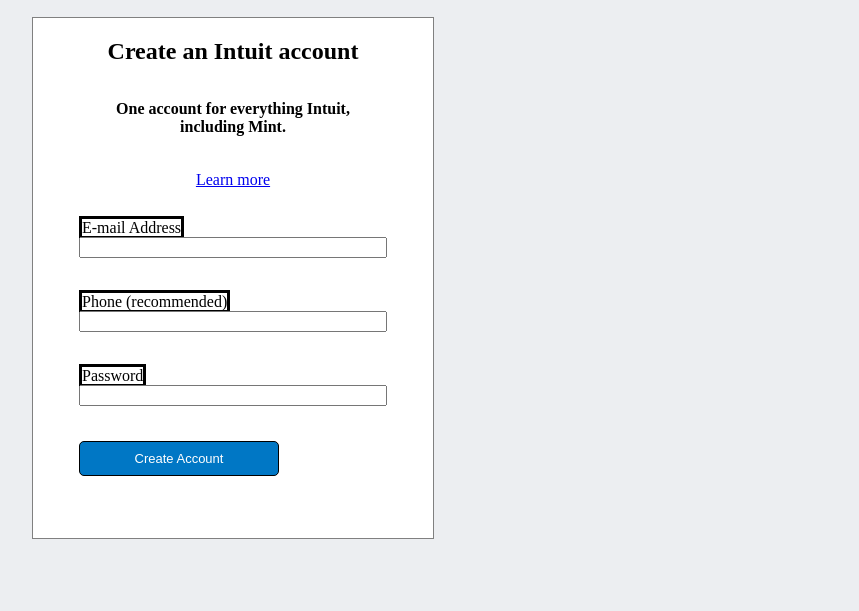
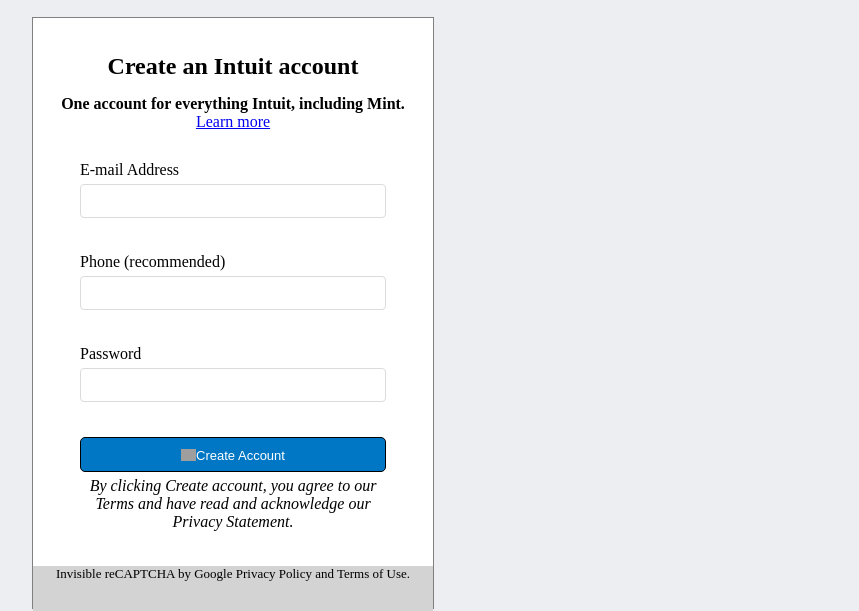
Before and after one commit to luciano-ilha/HTML-Forms, a plain HTML site: page index.html in a window 1280 px wide. Shown: the part 273-884 px from the top of the page, without its empty margins (407-1266 px from the left). Before the commit the page ends 812 px from the top, so only its background shows below. Drawn offline with Linux system fonts and the light colour scheme; grey boxes are pictures that could not be loaded.

Commit message:
Add aditional styling for button and form in general

```diff
--- a/index.html
+++ b/index.html
@@ -23,18 +23,25 @@
     </div>
   </div>
   <div class="form">
-    <h2 class="items">Create an Intuit account</h2>
-    <h4 class="items">One account for everything Intuit, including Mint.</h4>
+    <h2 class="titles">Create an Intuit account</h2>
+    <h4 class="titles">One account for everything Intuit, including Mint.</h4>
     <a href="#">Learn more</a>
     <form class="form-items" action="#">
-      <label class="items items-label" for="e-mail">E-mail Address</label><br>
-      <input class="items" id="e-mail" type="email"><br>
-      <label class="items items-label" for="phone">Phone (recommended)</label><br>
-      <input class="items" id="phone" type="tel"><br>
-      <label class="items items-label" for="password">Password</label><br>
-      <input class="items" type="password"><br>
-      <button class="form-button">Create Account</button>
+      <label class="items-label" for="e-mail">E-mail Address</label><br>
+      <input class="items" id="e-mail" type="email" required><br>
+
+      <label class="items-label" for="phone">Phone (recommended)</label><br>
+      <input class="items" id="phone" type="tel" required><br>
+
+      <label class="items-label" for="password">Password</label><br>
+      <input class="items" id="password" type="password"  required><br>
+
+      <button class="form-button"><img src="https://svgsilh.com/svg/154684.svg" alt="lock logo">Create Account</button>
     </form>
+      <p class="items"><em>By clicking Create account, you agree to our Terms and have read and acknowledge our Privacy Statement.</em></p>
+      <div class="bottom-box">
+        <p>Invisible reCAPTCHA by Google Privacy Policy and Terms of Use.</p>
+      </div>
   </div>
 </body>
 </html>
--- a/style.css
+++ b/style.css
@@ -47,11 +47,15 @@ body {
 
 }
 
+.titles{
+  margin-top: 15px;
+}
+
 .form {
   display: flex;
   flex-direction: column;
   width: 400px;
-  height: 500px;
+  height: 570px;
   margin: 20px auto 0;
   padding-top: 20px;
   border: 1px solid grey;
@@ -63,18 +67,22 @@ body {
   margin-top: 30px;
 }
 
-.items-label {
-  border: 3px solid black;
+.form-items input{
+  height: 30px;
+  border-radius: 4px;
+  border: 0.5px solid rgb(219, 219, 219);
 }
 
 .items {
   width: 300px;
   text-align: center;
   margin-bottom: 35px;
+  margin-top: 5px;
+
 }
 
 .form-button {
-  width: 200px;
+  width: 100%;
   height: 35px;
   font-size: 13px;
   color: white;
@@ -82,3 +90,17 @@ body {
   border: 0.5px solid black;
   border-radius: 5px;
 }
+
+.form-button img{
+  max-width: 15px;
+  margin-top: 4px;
+}
+
+.bottom-box{
+  background-color: lightgray;
+  width: 400px;
+  padding-bottom: 29px;
+  text-align: center;
+  font-size: small;
+
+}
```
